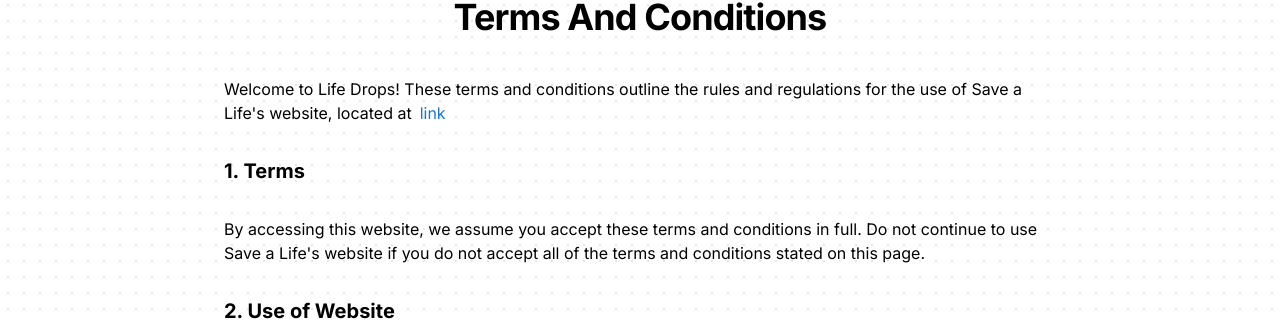
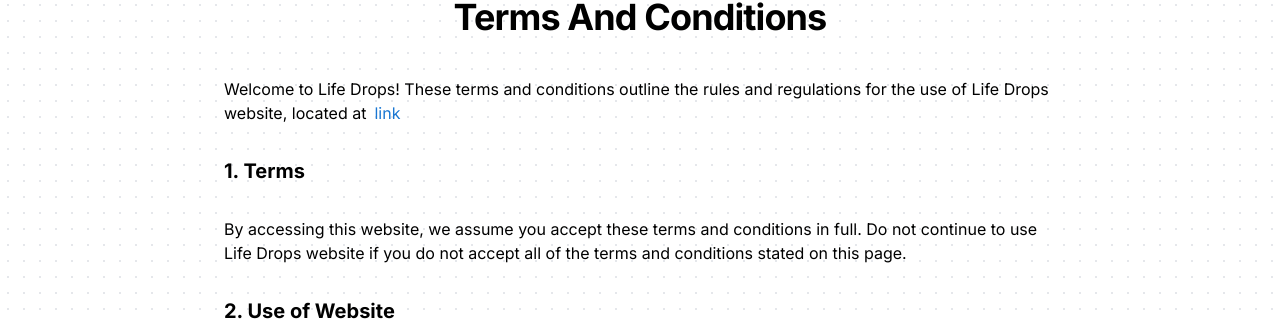
Before and after one commit to ahmed-hashamm/lifeDrops, a Next.js app: page /termsAndConditions in a window 1280 px wide. Shown: the part 172-493 px from the top of the page. Built offline with nearby package versions, Linux system fonts and the light colour scheme; no server answers.

Commit message:
fixed issues

```diff
--- a/app/beADonor/page.js
+++ b/app/beADonor/page.js
@@ -10,7 +10,7 @@
 import { submitPost } from "@/actions/saveAction";
 
 
-const page = () => {
+const DonorPage = () => {
     const { isAuthenticated } = useKindeBrowserClient();
     const router = useRouter()
   const handleSubmit = async (formData) => {
@@ -143,4 +143,4 @@
   );
 };
 
-export default page;
+export default DonorPage;
--- a/app/page.js
+++ b/app/page.js
@@ -28,10 +28,10 @@
         </div>
         <div className="buttons flex gap-4">
           <div onClick={handleClick}>
-            <Button text="I'm a Donor" />
+            <Button text={`I am a Donor`} />
           </div>
           <Link href={"/searchForDonors"}>
-            <Button text="I'm a Recipient" />
+            <Button text="I am a Recipient" />
           </Link>
         </div>
       </section>
--- a/app/searchForDonors/page.js
+++ b/app/searchForDonors/page.js
@@ -8,7 +8,7 @@
 import Image from "next/image";
 import LoadingSkeleton from "@/Components/LoadingSkeleton";
 import ErrorPage from "@/Components/ErrorPage";
-const page = () => {
+const SearchPage = () => {
   const [posts, setPosts] = useState([]);
   const [loading, setLoading] = useState(true);
   const [bloodGroup, setBloodGroup] = useState("");
@@ -145,4 +145,4 @@
   );
 };
 
-export default page;
+export default SearchPage;
--- a/app/termsAndConditions/page.js
+++ b/app/termsAndConditions/page.js
@@ -10,13 +10,13 @@
       <div className='flex gap-2 items-center'>
 
       <div >
-        Welcome to Life Drops! These terms and conditions outline the rules and regulations for the use of Save a Life's website, located at
+        Welcome to Life Drops! These terms and conditions outline the rules and regulations for the use of Life Drops website, located at
       <a href="" className='text-blue-700 ml-2 hover:underline'>link</a>
       </div>
       </div>
       <h2 className="text-xl font-bold mb-2">1. Terms</h2>
       <p>
-        By accessing this website, we assume you accept these terms and conditions in full. Do not continue to use Save a Life's website if you do not accept all of the terms and conditions stated on this page.
+        By accessing this website, we assume you accept these terms and conditions in full. Do not continue to use Life Drops website if you do not accept all of the terms and conditions stated on this page.
       </ p>
       <h2 className="text-xl font-bold mb-2">2. Use of Website</h2>
       <p>
```
